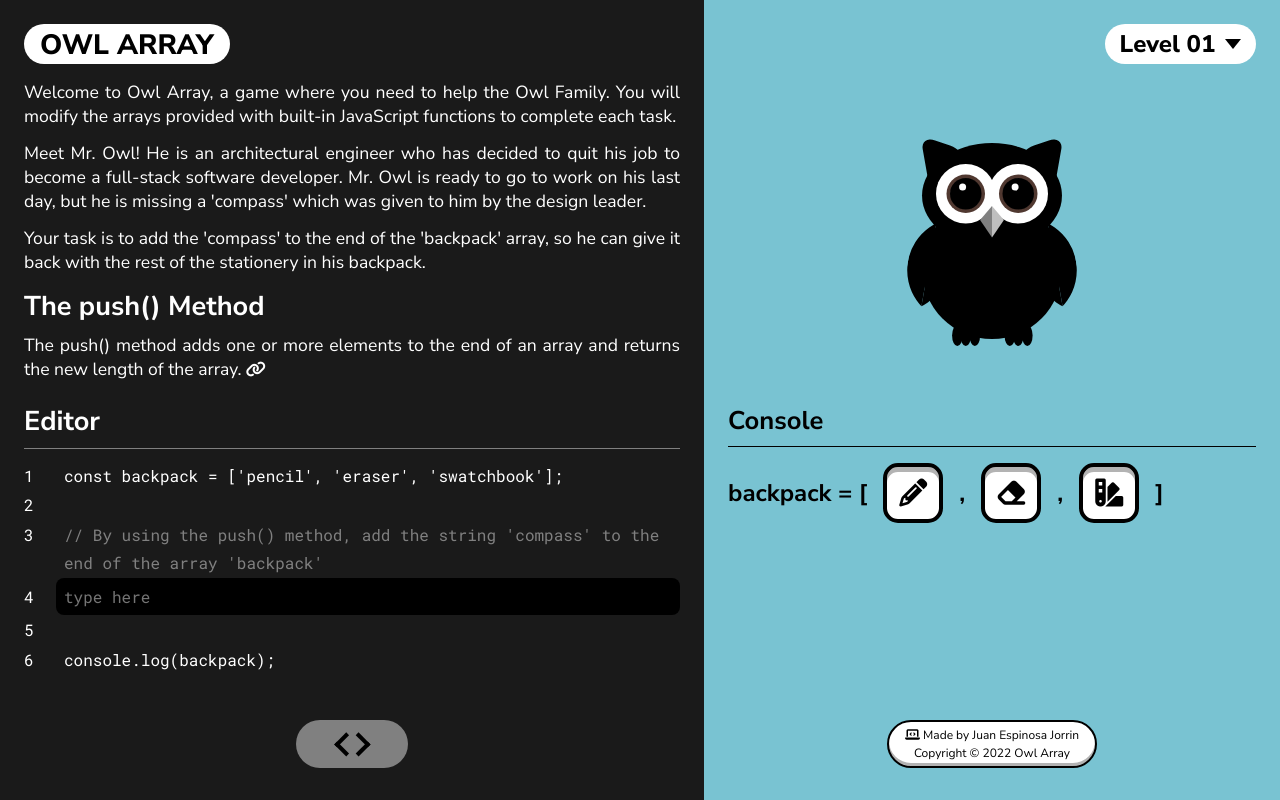
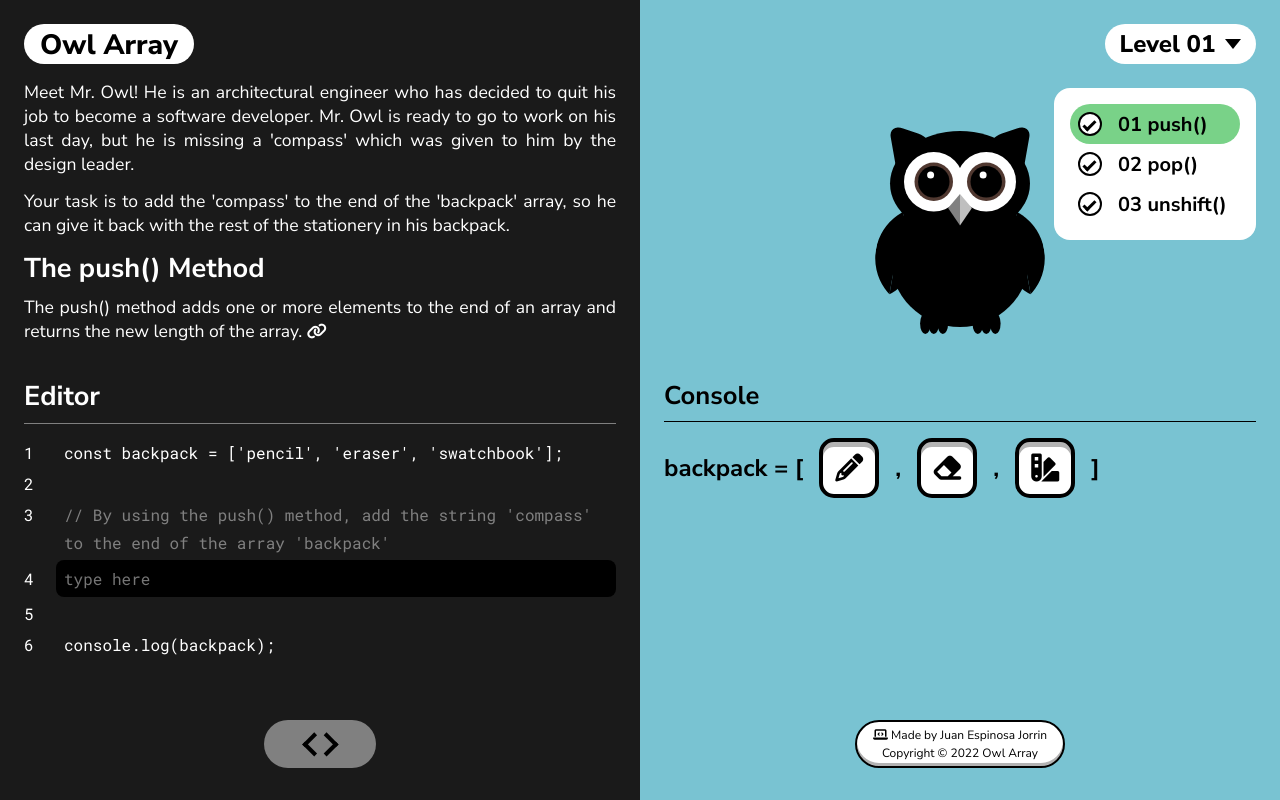
Before and after one commit to juanej88/owl-array, a React (Create React App) app: page / in a window 1280 px wide. Built offline with nearby package versions, Linux system fonts and the light colour scheme; the HTML template or start-up script is replaced by a standard one; a web font is replaced by a local one.

Commit message:
Create a Menu component

```diff
--- a/src/App.js
+++ b/src/App.js
@@ -22,6 +22,8 @@ function App() {
     setLevelData(gameData[level]);
   }, [level]);
 
+  const levelTitles = gameData.map(eachLevel => eachLevel.method);
+
   // const [levelComplete, setLevelComplete] = useState(false);
 
   // const changeHeader = complete => {
@@ -30,7 +32,10 @@ function App() {
 
   return (
     <div className='App'>
-      <Header level={levelData.level} />
+      <Header
+        level={levelData.level}
+        levelTitles={levelTitles}
+      />
       <Main
         levelData={levelData}
         nextLevel={nextLevel}
--- a/src/components/Header.jsx
+++ b/src/components/Header.jsx
@@ -1,5 +1,6 @@
 import React from 'react';
 import '../stylesheets/Header.css';
+import Menu from './Menu';
 
 const Header = (props) => {
   return (
@@ -14,6 +15,10 @@ const Header = (props) => {
           <p><span className='level-label'>Level </span>{props.level}</p>
           <div className='menu--triangle'></div>
         </section>
+        <Menu
+          level={props.level}
+          levelTitles={props.levelTitles}
+        />
     </header>
   );
 };
--- a/src/components/Main.jsx
+++ b/src/components/Main.jsx
@@ -83,6 +83,9 @@ const Main = (props) => {
         style={chooseColour()}
         className={complete ? 'green-background' : undefined}
       >
+        {/* <h1 className={
+        complete ? 'level-clear level-complete' : 'level-clear'
+      }>Level Clear!</h1> */}
         {data.characters.map(character => (
           <Owl key={character} owl={character} complete={complete} />
         ))}
@@ -94,9 +97,6 @@ const Main = (props) => {
         complete={complete}
         chooseColour={chooseColour}
       />
-      {/* <h1 className={
-        complete ? 'level-clear level-complete' : 'level-clear'
-      }>Level Clear!</h1> */}
     </main>
   );
 };
--- /dev/null
+++ b/src/components/Menu.jsx
@@ -0,0 +1,33 @@
+import React from 'react';
+import '../stylesheets/Menu.css';
+
+
+const Menu = props => {
+
+
+  const menuElements = props.levelTitles.map((level, index) => {
+    const currentLevel = parseInt(props.level) === index + 1;
+    return (
+      <div
+        key={`menu-title--${level}`}
+        className={currentLevel ?
+          'menu-title menu-title--current' :
+          'menu-title'
+          }
+      >
+        <i className={'check-mark complete'}>
+          <div></div>
+        </i>
+        <p>0{index + 1} {level}()</p>
+      </div>
+    )
+  });
+
+  return (
+    <section id='menu'>
+      {menuElements}
+    </section>
+  )
+};
+
+export default Menu;
--- a/src/data/gameData.js
+++ b/src/data/gameData.js
@@ -5,8 +5,8 @@ const gameData = [
 
     level: '01',
     title: 'The push() Method',
-    mainInstructions: 'Welcome to Owl Array, a game where you need to help the Owl Family. You will modify the arrays provided with built-in JavaScript functions to complete each task.',
-    instructionsOne: `Meet Mr. Owl! He is an architectural engineer who has decided to quit his job to become a full-stack software developer. Mr. Owl is ready to go to work on his last day, but he is missing a 'compass' which was given to him by the design leader.`,
+    // mainInstructions: 'Welcome to Owl Array, a game where you need to help the Owl Family. You will modify the arrays provided with built-in JavaScript functions to complete each task.',
+    instructionsOne: `Meet Mr. Owl! He is an architectural engineer who has decided to quit his job to become a software developer. Mr. Owl is ready to go to work on his last day, but he is missing a 'compass' which was given to him by the design leader.`,
     instructionsTwo: `Your task is to add the 'compass' to the end of the 'backpack' array, so he can give it back with the rest of the stationery in his backpack.`,
     link: 'https://developer.mozilla.org/en-US/docs/Web/JavaScript/Reference/Global_Objects/Array/push',
     mozillaDefinition: 'The push() method adds one or more elements to the end of an array and returns the new length of the array.',
@@ -31,7 +31,7 @@ const gameData = [
     instructionsTwo: `Your task is to remove the last element from the 'backpack' array, so he can leave the 'plant' on his collegue's desk.`,
     link: 'https://developer.mozilla.org/en-US/docs/Web/JavaScript/Reference/Global_Objects/Array/pop',
     mozillaDefinition: 'The pop() method removes the last element from an array and returns that element. This method changes the length of the array.',
-    editorInstructions: `// By using the pop() method, remove the last element 'plant' from the array 'backpack'`,
+    editorInstructions: `// By using the pop() method, remove the last element from the array 'backpack'`,
     arrayName: 'backpack',
     arrayItems: ['laptop', 'picture', 'trophy', 'plant'],
     finalArrayItems: ['laptop', 'picture', 'trophy'],
--- a/src/stylesheets/Footer.css
+++ b/src/stylesheets/Footer.css
@@ -4,7 +4,7 @@
   position: relative;
   bottom: calc(3rem + 2rem);
   display: grid;
-  grid-template-columns: 5.5fr 4.5fr;
+  grid-template-columns: repeat(2, 1fr);
 }
 
 #footer > p {
--- a/src/stylesheets/Header.css
+++ b/src/stylesheets/Header.css
@@ -16,7 +16,6 @@
   width: fit-content;
   font-size: 1.75rem;
   font-weight: 800;
-  text-transform: uppercase;
   background-color: white;
   border-radius: 1.5rem;
   padding: 0.15rem 1rem 0;
--- a/src/stylesheets/Main.css
+++ b/src/stylesheets/Main.css
@@ -3,7 +3,7 @@
   max-width: 1800px;
   margin: 0 auto;
   display: grid;
-  grid-template-columns: 5.5fr 4.5fr;
+  grid-template-columns: repeat(2, 1fr);
 }
 
 @media only screen and (max-width: 750px) {
@@ -14,6 +14,7 @@
 
 #owls {
   display: flex;
+  flex-direction: column;
   justify-content: space-around;
   flex-wrap: wrap;
 }
--- /dev/null
+++ b/src/stylesheets/Menu.css
@@ -0,0 +1,61 @@
+#menu {
+  grid-column: 2;
+  justify-self: right;
+  background-color: white;
+  font-size: 1.25rem;
+  font-weight: 700;
+  border-radius: 1rem;
+  padding: 1rem;
+  margin-top: 1.5rem;
+  display: flex;
+  flex-direction: column;
+  cursor: pointer;
+}
+
+.menu-title {
+  display: grid;
+  grid-template-columns: 1fr 3.25fr;
+  align-items: center;
+  border-radius: 1.5rem;
+}
+
+.menu-title:hover {
+  transform: scale(1.075);
+  font-weight: 800;
+}
+
+i.check-mark {
+  width: 1.5rem;
+  height: 1.5rem;
+  border: 2px solid black;
+  border-radius: 50%;
+  margin: 0.5rem;
+  display: flex;
+  justify-content: center;
+  align-items: center;
+}
+
+i.check-mark.complete {
+  background-color: white;
+}
+
+i.check-mark.complete > div {
+  width: 0.45rem;
+  height: 0.8rem;
+  border-right: 3px solid black;
+  border-bottom: 3px solid black;
+  rotate: 45deg;
+}
+
+.menu-title > p {
+  padding: 0.25rem 0.5rem;
+}
+
+.menu-title--current {
+  background-color: var(--green);
+
+}
+
+/* This css style will be given to all the elements when
+#menu is displayed */
+/* filter: brightness(0.25) grayscale(0.25); */
```
